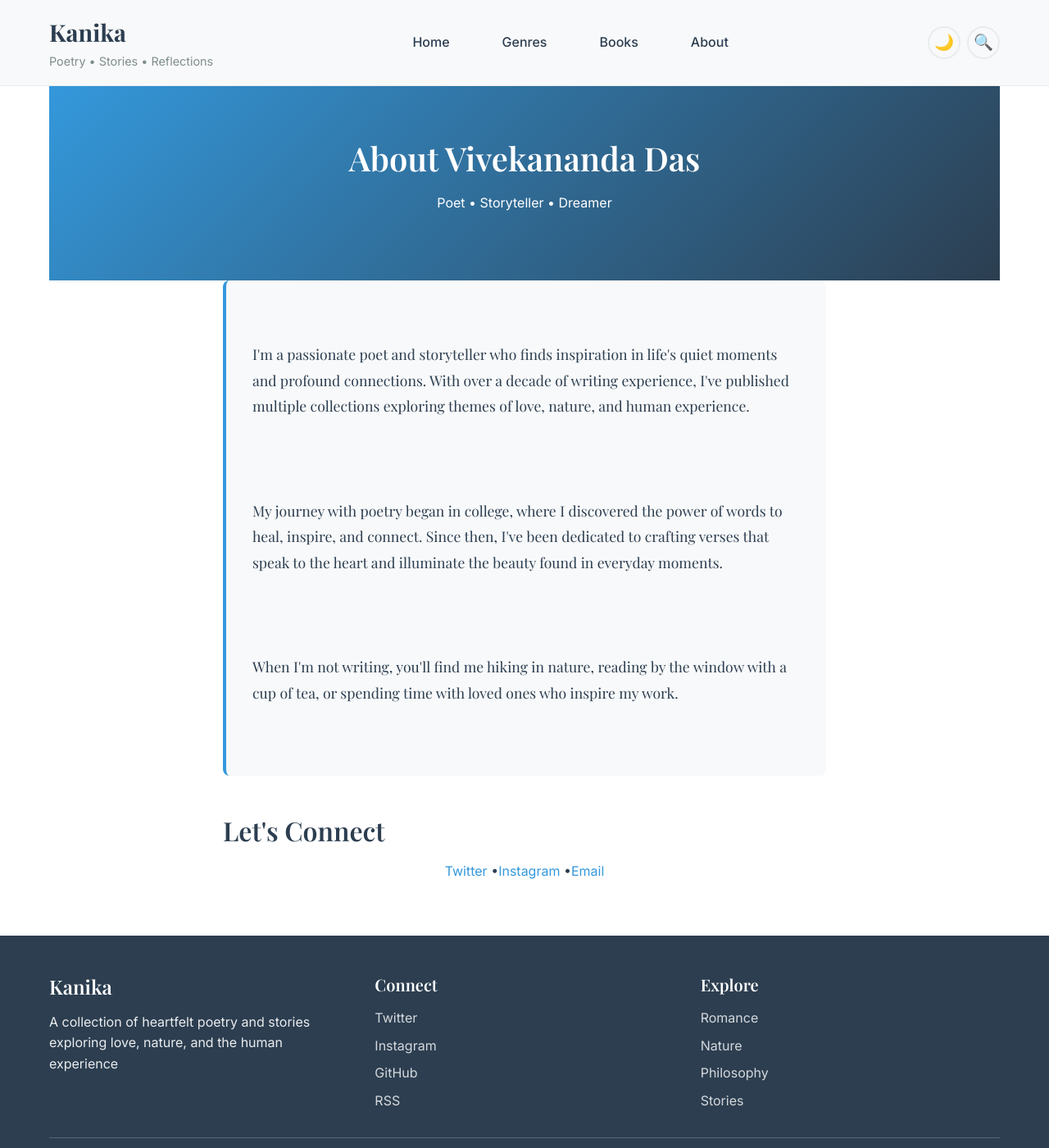
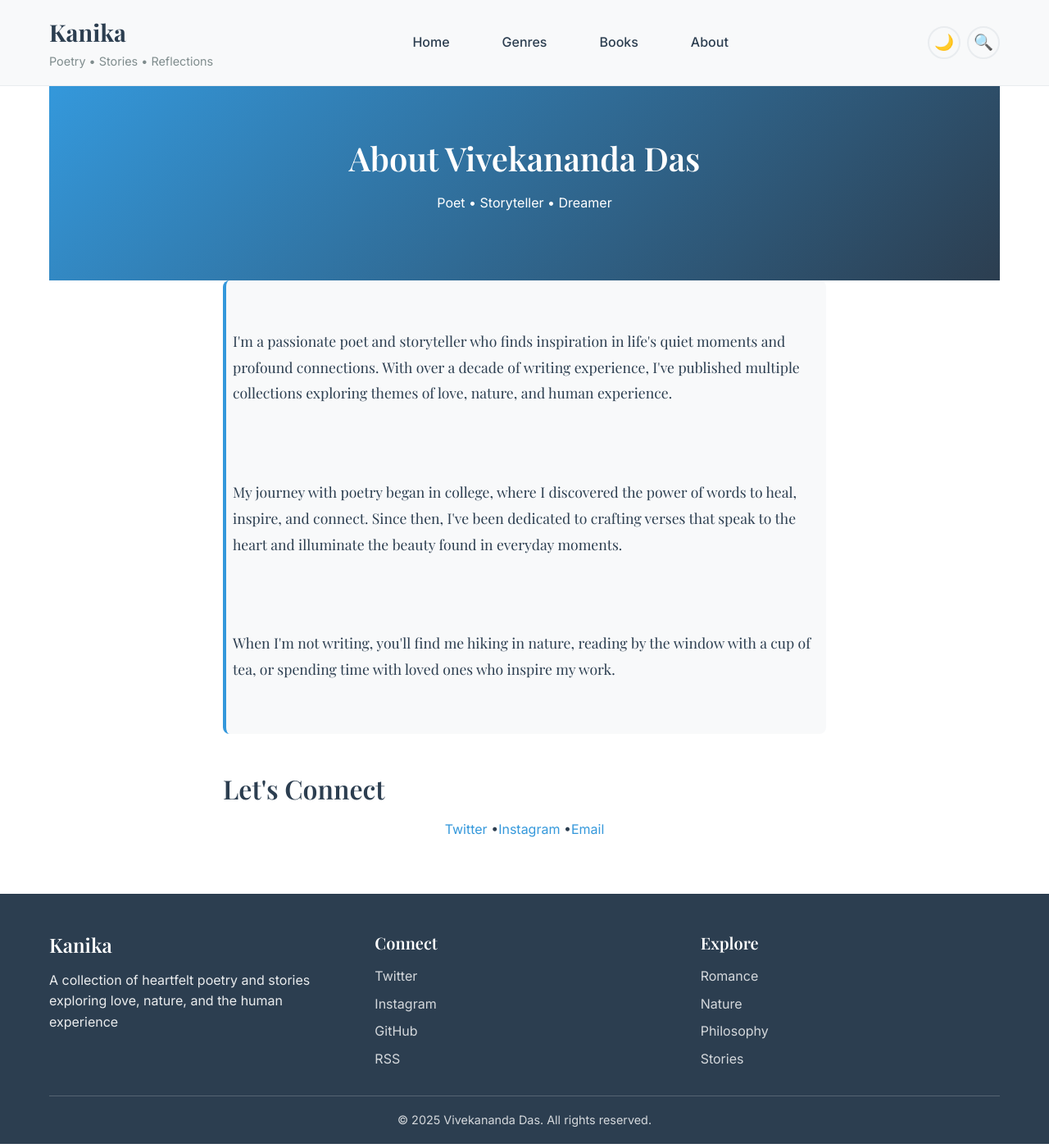
Before and after one commit to this-is-vivek/poetry-website, a Jekyll site: the page built from pages/about.html, in a window 1280 px wide and 1400 px high. Shown: the whole window at 82% size. Built offline with Jekyll 4.4.1, drawn with Linux system fonts in a browser that asks for light colours.

Commit message:
Fixed gap issue

```diff
--- a/_layouts/book.html
+++ b/_layouts/book.html
@@ -12,7 +12,7 @@ layout: default
             </div>
             {% endif %}
             <div class="author-image" style="margin-top: 1rem;">
-                <img src="{{ '/assets/images/author/profile.jpg' | relative_url }}" alt="Author profile image" width="90" height="90" style="border-radius:50%;object-fit:cover;border:2px solid #eee;">
+                <img src="{{ '/assets/images/author/profile.jpg' | relative_url }}" alt="Author profile image" width="90" height="90" style="border-radius:50%;object-fit:cover;border:2px solid #eee;" onerror="this.onerror=null;this.src='https://ui-avatars.com/api/?name=Author&background=eee&color=555&size=90';">
             </div>
             <div class="book-info">
                 <h1 class="book-title">{{ page.title }}</h1>
--- a/assets/css/main.css
+++ b/assets/css/main.css
@@ -444,7 +444,7 @@ a:hover {
   line-height: 2.4; /* Better for Bengali text */
   text-align: left;
   margin-bottom: 3rem;
-  padding: 2rem;
+  padding: 1rem 0.5rem;
   background-color: var(--surface-color);
   border-radius: var(--border-radius);
   border-left: 4px solid var(--secondary-color);
@@ -457,7 +457,7 @@ a:hover {
 
 /* Bengali-specific text improvements */
 .poem-text p {
-  margin-bottom: 0.7rem;
+  margin-bottom: 0.3rem;
   white-space: pre-line; /* Preserves line breaks */
 }
 
```
Also changed, not shown: _poems/philosophy/Se-amar-noy.MD (+0 -2 lines).
